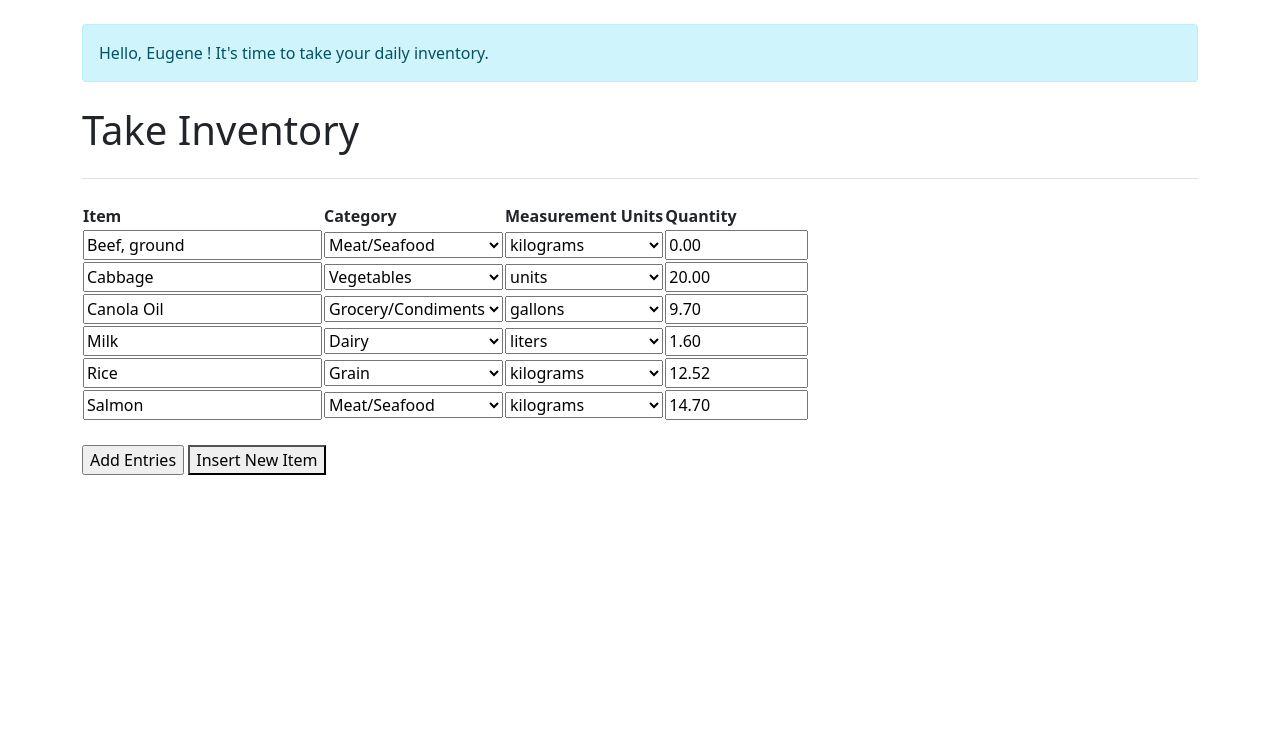
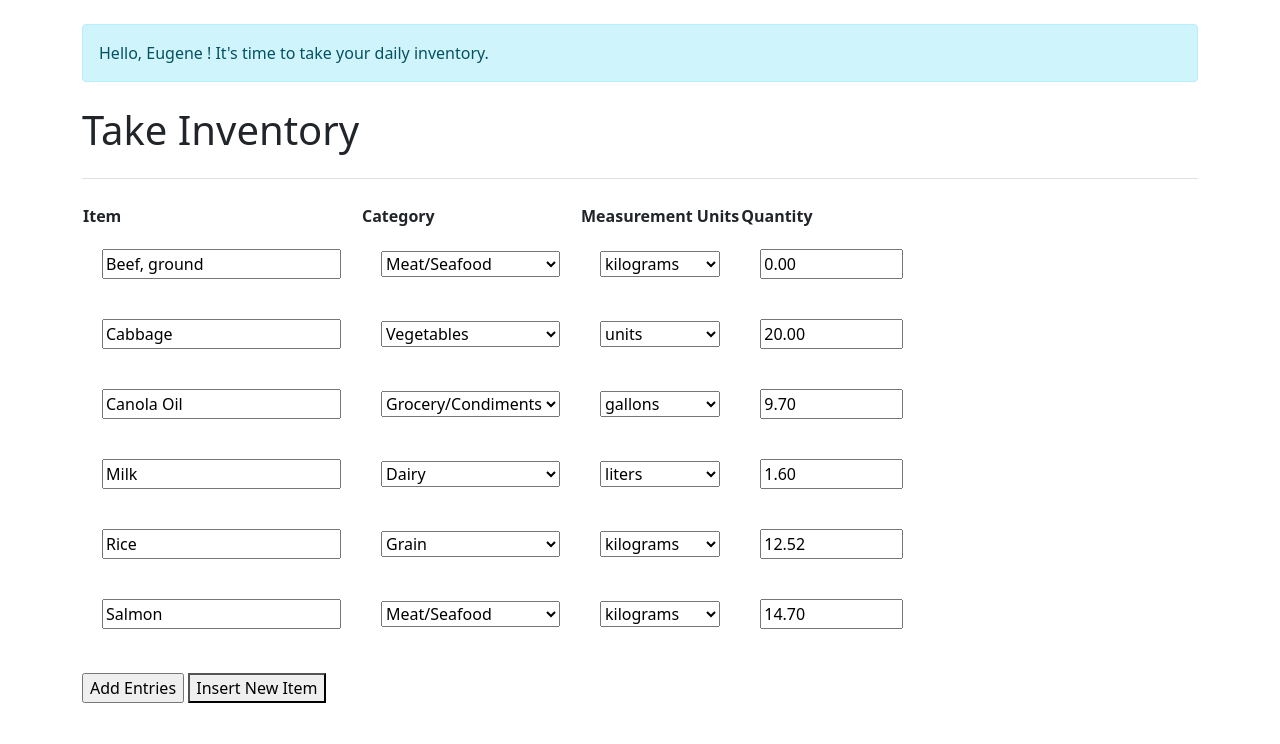
Before and after one commit to Euge908/CPG2-Final-Project, a PHP site: page /takeInventory.php in a window 1280 px wide. Shown: the part 56-800 px from the top of the page. Run offline with PHP 8.4, Linux system fonts and the light colour scheme; a user stored in the database is signed in; data comes from the database, SQL or seed files in the repository.

Commit message:
table fix (ugly)

```diff
--- a/takeInventory.php
+++ b/takeInventory.php
@@ -40,7 +40,9 @@ mysqli_free_result($result);  // free memory
 
 
     <style>
-        #tbodyOfInput{
+        td{
+            padding: 20px;
+
         }
     </style>
 </head>
```
